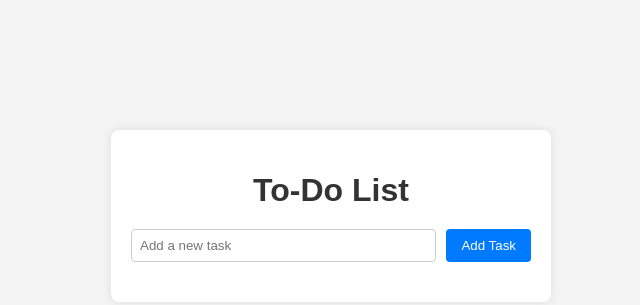
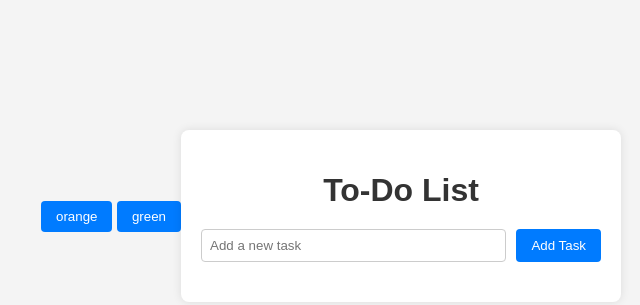
Before and after one commit to arizsalman/My-Code, a plain HTML site: page index.html in a window 1280 px wide. Shown: the part 184-489 px from the top of the page, without its empty margins (309-949 px from the left). Drawn offline with Linux system fonts and the light colour scheme.

Commit message:
Closure ok

```diff
--- a/index.html
+++ b/index.html
@@ -7,6 +7,12 @@
     <link rel="stylesheet" href="styles.css">
 </head>
 <body>
+
+    <div>
+        <button id="orange">orange</button>
+        <button id="green">green</button>
+    </div>
+    <br>
     <div class="container">
         <h1>To-Do List</h1>
         <form id="todoForm">
--- a/script.js
+++ b/script.js
@@ -32,3 +32,22 @@ function addTask(taskText) {
     li.appendChild(deleteButton);
     taskList.appendChild(li);
 }
+
+
+
+
+// document.getElementById("orange").onclick=function(){
+//     document.body.style.backgroundColor=`orange`
+// }
+// document.getElementById("green").onclick=function(){
+//     document.body.style.backgroundColor=`green`
+// }
+//SAME WORK D/B CLOSUR ......& MAIN TOPIC FOR JAVA SCRIPT.....
+function clickHandler(color){
+    return function(){
+        document.body.style.backgroundColor=`${color}`
+    }
+}
+
+document.getElementById("orange").onclick =clickHandler("orange ")
+document.getElementById("green").onclick =clickHandler("green ")
```
